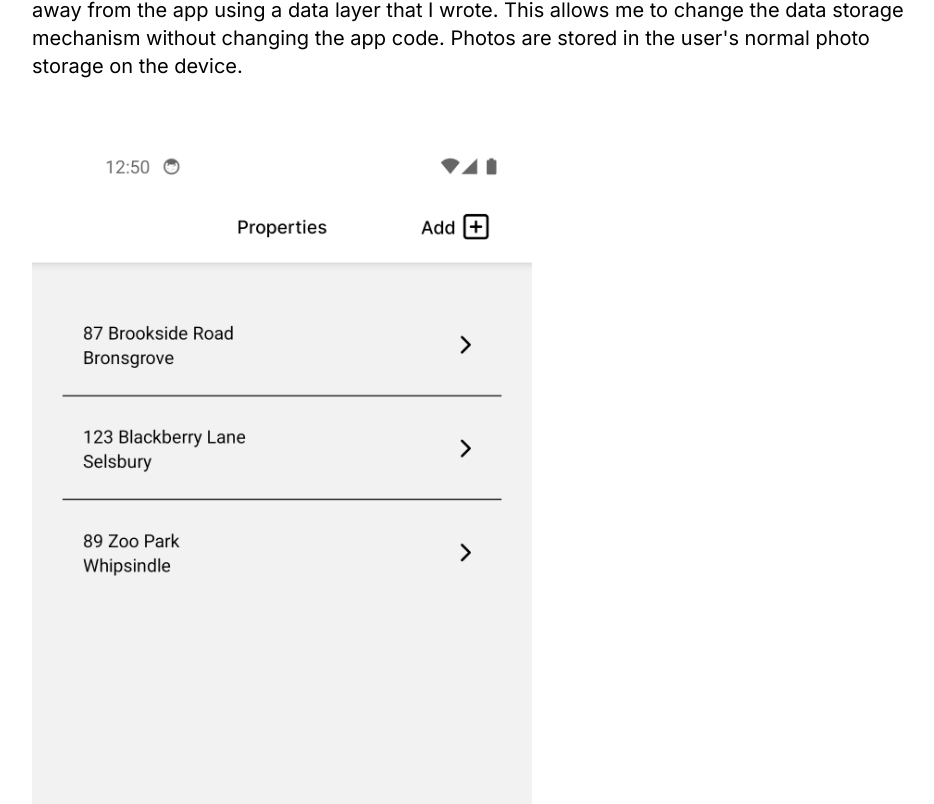
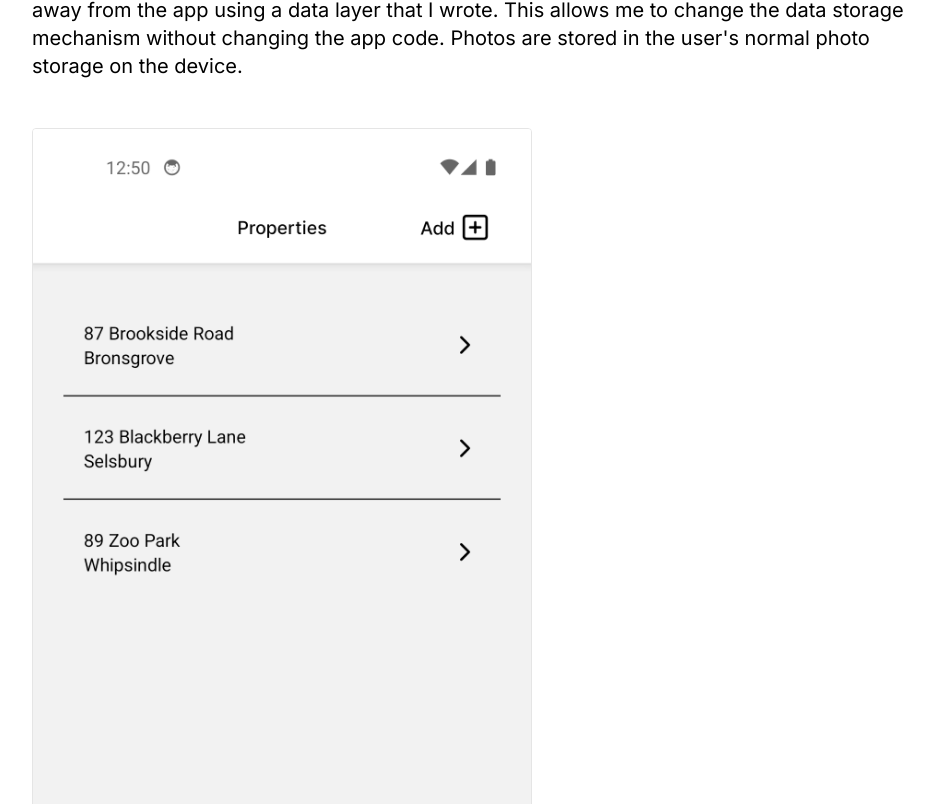
Before and after one commit to wraig0/portfolio, a Next.js app: page /projects/property-portfolio in a window 1280 px wide. Shown: the part 716-1520 px from the top of the page, without its empty margins (96-1030 px from the left). Built offline with nearby package versions, Linux system fonts and the light colour scheme.

Commit message:
add borders

```diff
--- a/app/projects/property-portfolio/page.tsx
+++ b/app/projects/property-portfolio/page.tsx
@@ -66,6 +66,7 @@ export default function MobileApp() {
             src={screenshot.src}
             alt={screenshot.alt}
             title={screenshot.alt}
+            className="border rounded"
           />
         ))}
       </div>
```
